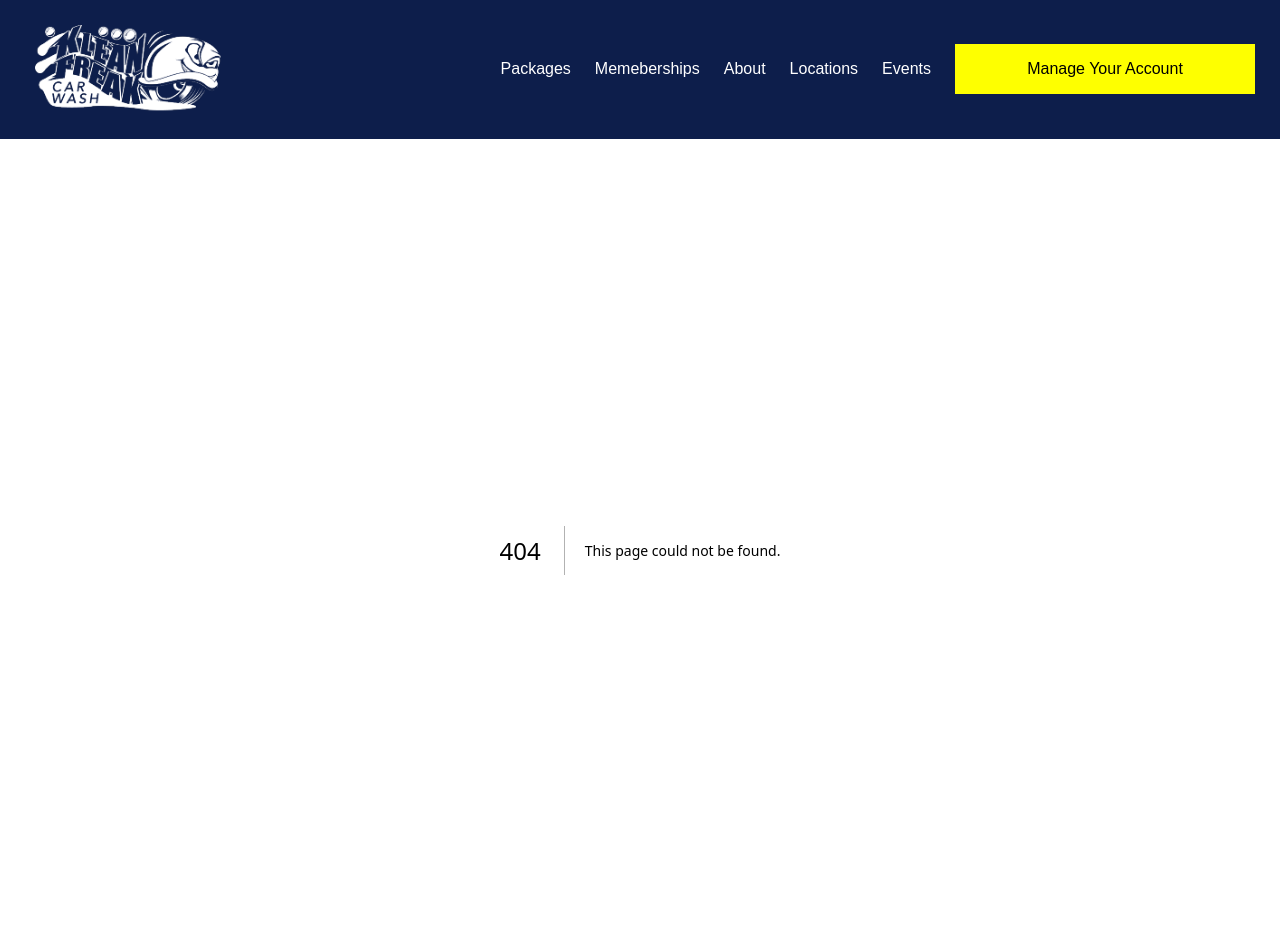
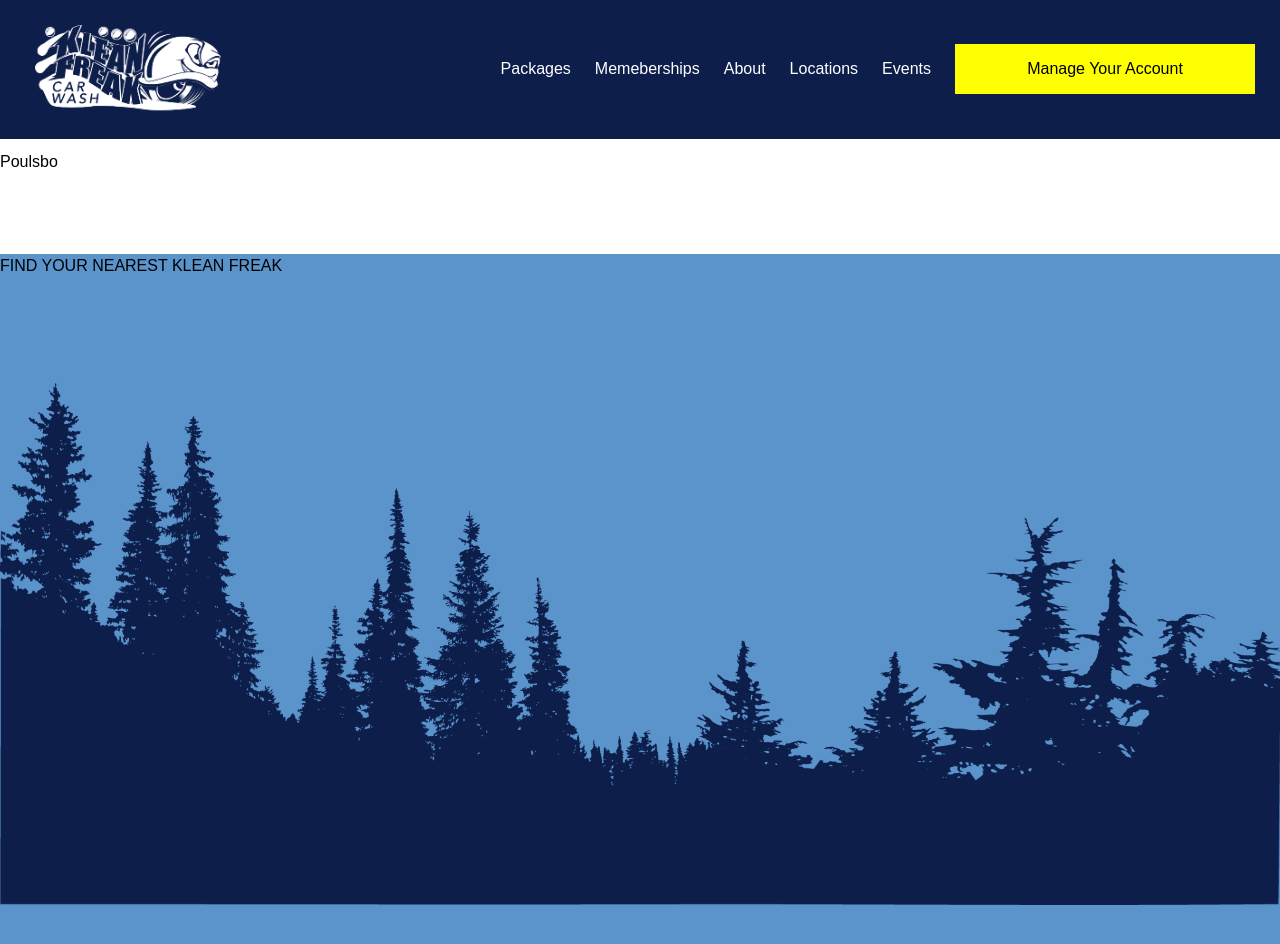
Before and after one commit to Jmorrissette1/klean-freak, a Next.js app: page /locations/poulsbo in a window 1280 px wide. Before the commit this address had no page. Shown: the top 944 px of the page. Built offline with nearby package versions, Linux system fonts and the light colour scheme.

Commit message:
added footer imgs

```diff
--- /dev/null
+++ b/src/app/about/page.tsx
@@ -0,0 +1,5 @@
+const About = () => {
+  return <div>About</div>;
+};
+
+export default About;
--- /dev/null
+++ b/src/app/components/Footer.module.css
@@ -0,0 +1,15 @@
+.footerBody {
+  width: 100vw;
+  height: 780px;
+  background-image: url("/footer-bg.png");
+  background-repeat: no-repeat;
+  background-position: center;
+  background-size: contain;
+  background-color: #5a94cb;
+}
+
+@media (max-width: 768px) {
+  .footerBody {
+    background-image: url("/footer-bg-m.png");
+  }
+}
--- a/src/app/components/Footer.tsx
+++ b/src/app/components/Footer.tsx
@@ -0,0 +1,10 @@
+import styles from "./Footer.module.css";
+const Footer = () => {
+  return (
+    <div className={styles.footerBody}>
+      <div>FIND YOUR NEAREST KLEAN FREAK</div>
+    </div>
+  );
+};
+
+export default Footer;
--- a/src/app/components/Navbar.module.css
+++ b/src/app/components/Navbar.module.css
@@ -145,6 +145,6 @@
   }
 
   .navButton {
-    width: 100%;
+    width: 21rem;
   }
 }
--- a/src/app/components/Navbar.tsx
+++ b/src/app/components/Navbar.tsx
@@ -56,7 +56,7 @@
               <Link href="/klean-club">Klean Club</Link>
             </li>
             <li>
-              <Link href="/why-unlimited-page">Why Unlimited?</Link>
+              <Link href="/why-unlimited">Why Unlimited?</Link>
             </li>
           </ul>
         </li>
@@ -91,10 +91,10 @@
             }`}
           >
             <li>
-              <Link href="/Poulsbo">Poulsbo</Link>
+              <Link href="/locations/poulsbo">Poulsbo</Link>
             </li>
             <li>
-              <Link href="/Silverdale">Silverdale</Link>
+              <Link href="/locations/silverdale">Silverdale</Link>
             </li>
           </ul>
         </li>
--- a/src/app/layout.tsx
+++ b/src/app/layout.tsx
@@ -2,6 +2,7 @@
 import { Geist, Geist_Mono } from "next/font/google";
 import Navbar from "./components/Navbar";
 import { MobileDock } from "./components/MobileDock";
+import Footer from "./components/Footer";
 import "./globals.css";
 
 const geistSans = Geist({
@@ -30,6 +31,7 @@
         <Navbar />
         <main className="main-content">{children}</main>
         <MobileDock />
+        <Footer />
       </body>
     </html>
   );
--- /dev/null
+++ b/src/app/locations/poulsbo/page.tsx
@@ -0,0 +1,5 @@
+const Poulsbo = () => {
+  return <div>Poulsbo</div>;
+};
+
+export default Poulsbo;
--- /dev/null
+++ b/src/app/locations/silverdale/page.tsx
@@ -0,0 +1,5 @@
+const Silverdale = () => {
+  return <div>Silverdale</div>;
+};
+
+export default Silverdale;
--- /dev/null
+++ b/src/app/why-unlimited/page.tsx
@@ -0,0 +1,5 @@
+const WhyUlimited = () => {
+  return <div>Unlimited</div>;
+};
+
+export default WhyUlimited;
```
Also changed, not shown: public/footer-bg-m.png (added), public/footer-bg.png (added).
